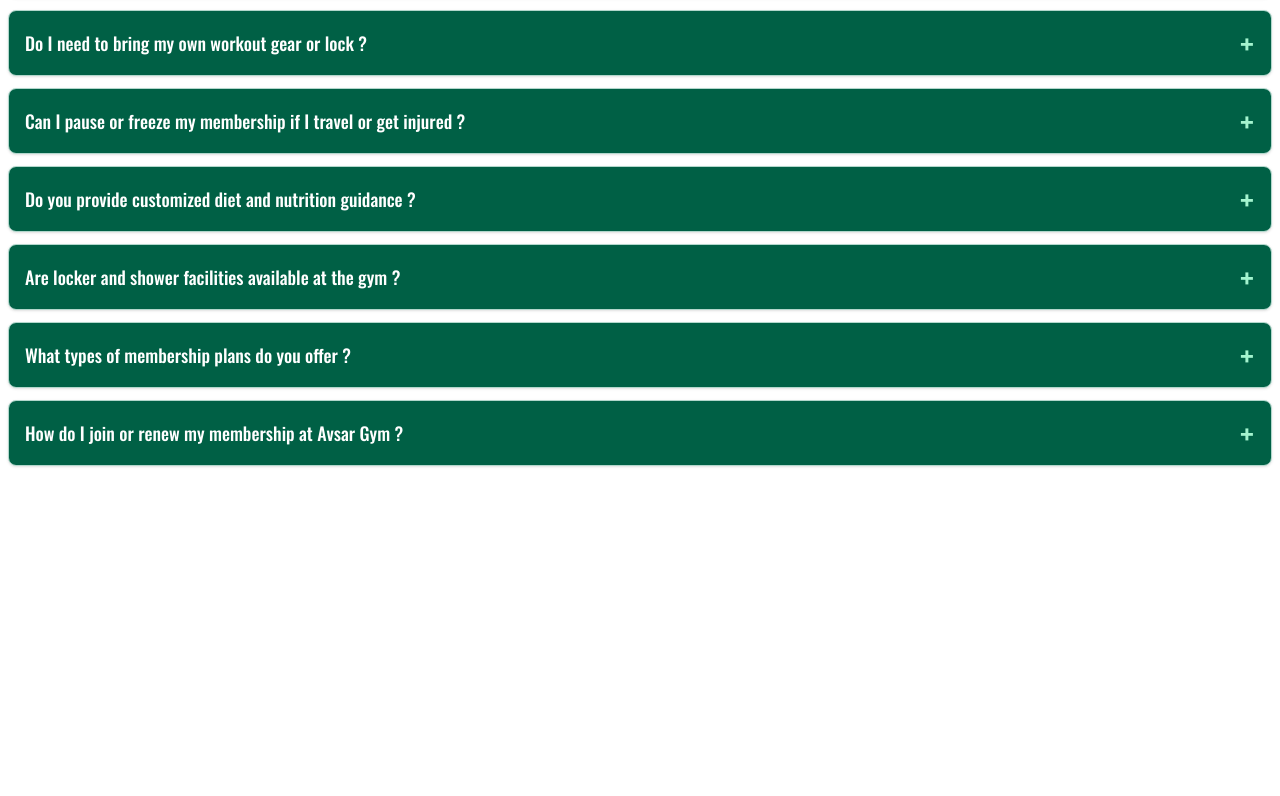
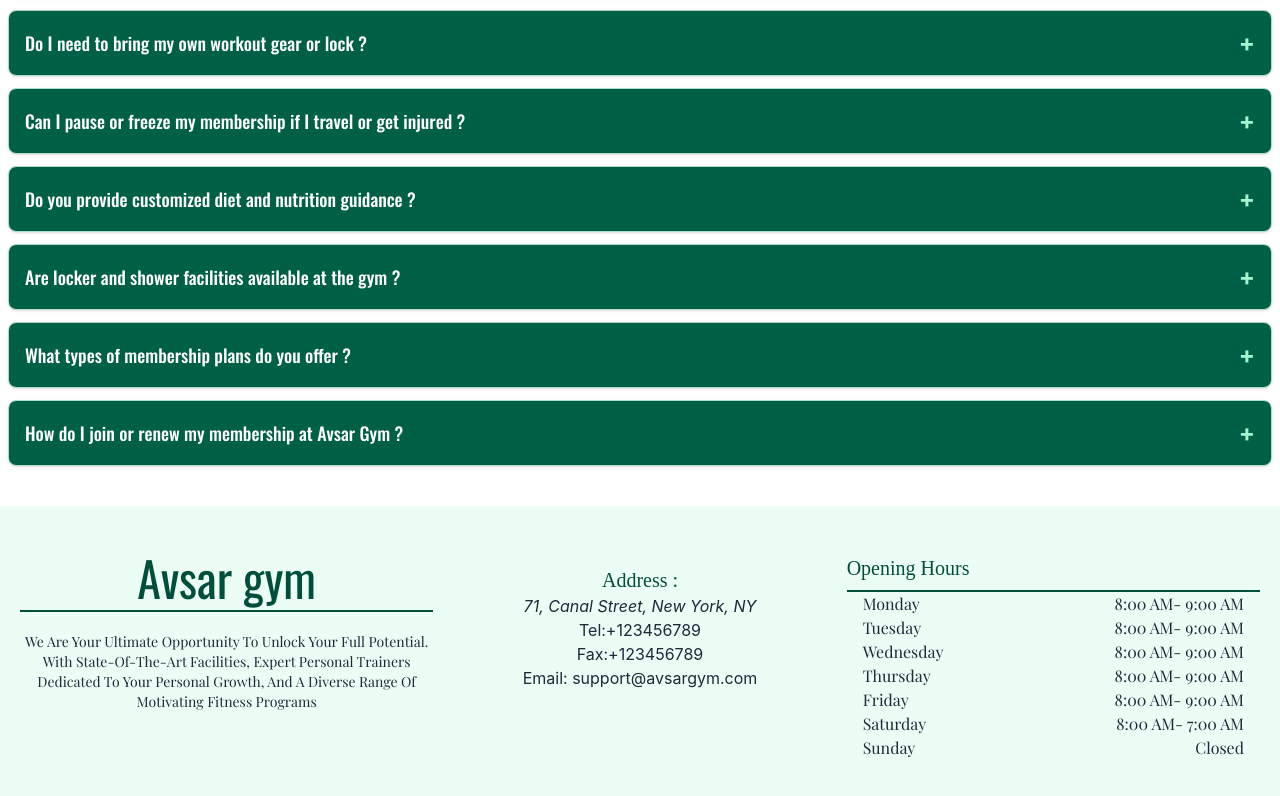
Before and after one commit to Sarita595k/Gym_Website_Frontend, a React (Vite) app: page / in a window 1280 px wide. Shown: the part 4433-5229 px from the top of the page. Before the commit the page ends 4939 px from the top, so only its background shows below. Built offline with nearby package versions, Linux system fonts and the light colour scheme; a web font is replaced by a local one.

Commit message:
footer created

```diff
--- /dev/null
+++ b/src/Components/Footer/Footer.jsx
@@ -0,0 +1,62 @@
+const timing = [{
+    id: 1,
+    day: "monday",
+    timings: "8:00 AM- 9:00 AM"
+},
+{
+    id: 2,
+    day: "tuesday",
+    timings: "8:00 AM- 9:00 AM"
+}, {
+    id: 3,
+    day: "wednesday",
+    timings: "8:00 AM- 9:00 AM"
+}, {
+    id: 4,
+    day: "thursday",
+    timings: "8:00 AM- 9:00 AM"
+}, {
+    id: 5,
+    day: "friday",
+    timings: "8:00 AM- 9:00 AM"
+}, {
+    id: 6,
+    day: "saturday",
+    timings: "8:00 AM- 7:00 AM"
+}, {
+    id: 7,
+    day: "sunday",
+    timings: "closed"
+}
+]
+const Footer = () => {
+    return (
+        <div className="w-full grid lg:grid-cols-3 md:text-center justify-between px-5 py-10 bg-emerald-50">
+            <div className="w-full">
+                <h1 className="text-3xl border-b-2 py-2 md:text-5xl lg:text-5xl text-emerald-900 font-heading">Avsar gym</h1>
+                <p className="capitalize font-para text-sm lg:text-md my-5 text-gray-800"> we are your ultimate opportunity to unlock your full potential. With state-of-the-art facilities, expert personal trainers dedicated to your personal growth, and a diverse range of motivating fitness programs</p>
+            </div>
+            <div className="my-5">
+                <h1 className="text-xl capitalize text-emerald-900 font-subHeading">address :</h1>
+                <address className="capitalize text-gray-800">71, canal street, new york, NY</address>
+                <p className="capitalize text-gray-800">tel:+123456789</p>
+                <p className="capitalize text-gray-800">fax:+123456789</p>
+                <p className="text-gray-800">Email: support@avsargym.com</p>
+            </div>
+            <div className="capitalize text-left">
+                <h1 className="text-xl capitalize font-subHeading text-emerald-900 border-b-2 py-2">opening hours</h1>
+
+                {timing.map(time => (
+                    <>
+                        <div className="flex justify-between px-4 font-para text-gray-800">
+                            <p>{time.day}</p>
+                            <p>{time.timings}</p>
+                        </div>
+                    </>
+                ))}
+            </div>
+        </div>
+    )
+}
+
+export default Footer
--- a/src/Pages/Home.jsx
+++ b/src/Pages/Home.jsx
@@ -6,6 +6,7 @@
 import Pricing from '../Components/SubHeader/Pricing'
 import Trainer from '../Components/SubHeader/Trainer'
 import Faqs from '../Components/SubHeader/Faqs'
+import Footer from '../Components/Footer/Footer'
 
 const Home = () => {
     return (
@@ -17,6 +18,7 @@
             <Pricing />
             <Trainer />
             <Faqs />
+            <Footer />
         </div>
     )
 }
```
